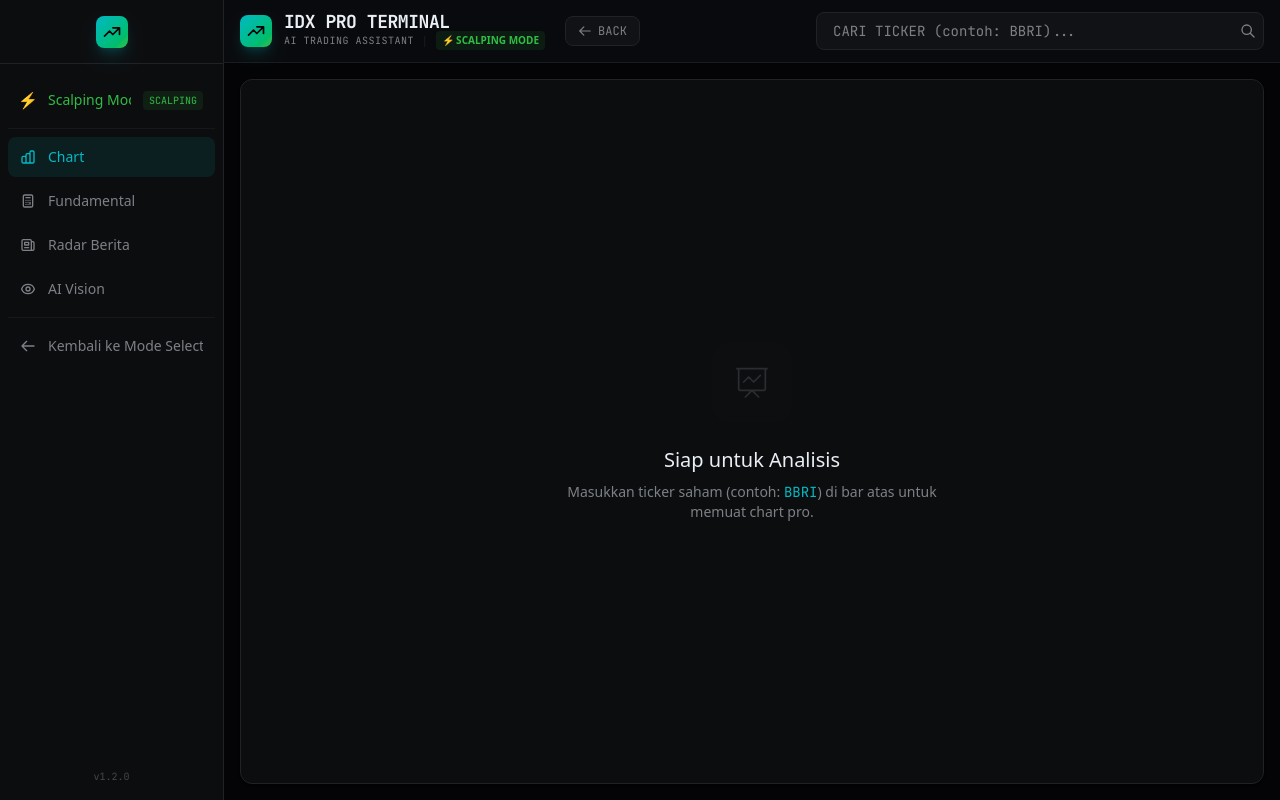
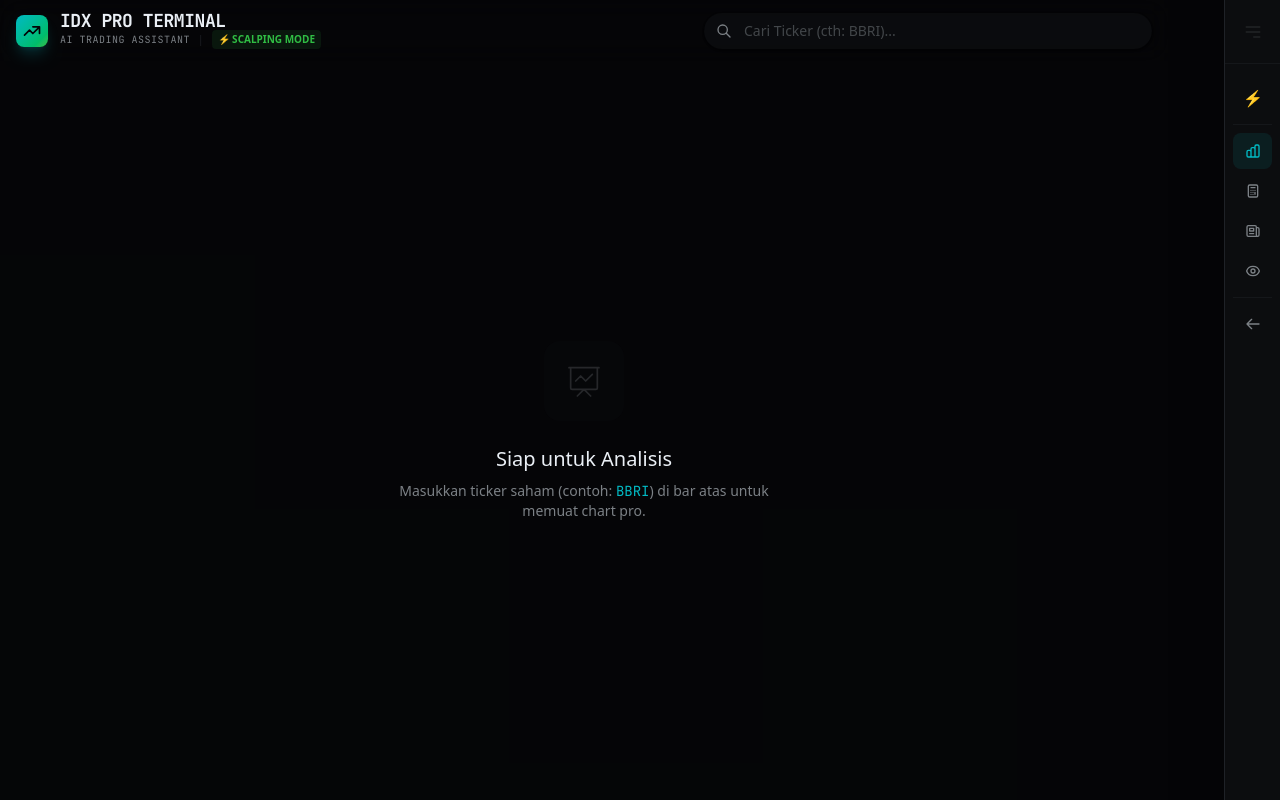
Before and after one commit to Creastein/idx-trading-assistant, a Next.js app: page / in a window 1280 px wide. Both pictures are taken after a click on the button 408 px from the left and 522 px from the top of the page. Built offline with nearby package versions, Linux system fonts and the light colour scheme.

Commit message:
feat: Implement the main trading assistant UI with chart panel, sidebar navigation, and analysis page structure.

```diff
--- a/src/app/page.tsx
+++ b/src/app/page.tsx
@@ -78,21 +78,13 @@ export default function Home() {
 
   return (
     <div className="min-h-screen bg-terminal-bg flex h-screen overflow-hidden">
-      {/* Sidebar Navigation */}
-      <SidebarNavigation
-        tradingMode={tradingMode}
-        onBackToModeSelection={() => setTradingMode(null)}
-        activeTab={activeTab}
-        onTabChange={setActiveTab}
-      />
-
       {/* Main Content */}
-      <div className="flex-1 flex flex-col overflow-hidden">
-        {/* Header */}
-        <header className="border-b border-terminal-border bg-card/80 backdrop-blur-md sticky top-0 z-50 shrink-0">
+      <div className="flex-1 flex flex-col overflow-hidden mr-14">
+        {/* Header - Borderless & Seamless */}
+        <header className="bg-background/50 backdrop-blur-md sticky top-0 z-50 shrink-0">
           <div className="container mx-auto px-4 py-3 flex items-center justify-between gap-6">
 
-            {/* Brand & Back Button */}
+            {/* Brand (No Back Button) */}
             <div className="flex items-center gap-3 shrink-0">
               <div className="w-8 h-8 rounded-lg bg-gradient-to-br from-primary to-chart-2 flex items-center justify-center shadow-lg shadow-primary/20">
                 <svg className="w-5 h-5 text-primary-foreground" fill="none" stroke="currentColor" viewBox="0 0 24 24">
@@ -116,33 +108,26 @@ export default function Home() {
                   </button>
                 </div>
               </div>
-
-              {/* Back Button - Visible on all screens */}
-              <button
-                onClick={() => setTradingMode(null)}
-                className="ml-2 flex items-center gap-1.5 px-3 py-1.5 rounded-lg bg-secondary/50 hover:bg-secondary border border-border text-xs font-mono text-muted-foreground hover:text-foreground transition-all group"
-                title="Kembali ke Mode Selection"
-              >
-                <svg className="w-3.5 h-3.5 group-hover:-translate-x-0.5 transition-transform" fill="none" stroke="currentColor" viewBox="0 0 24 24">
-                  <path strokeLinecap="round" strokeLinejoin="round" strokeWidth={2} d="M10 19l-7-7m0 0l7-7m-7 7h18" />
-                </svg>
-                <span className="hidden sm:inline">BACK</span>
-              </button>
             </div>
 
-            {/* Search Bar - Centered */}
-            <form onSubmit={handleSearch} className="flex-1 max-w-md relative">
+            {/* Search Bar - Seamless Integration */}
+            <form onSubmit={handleSearch} className="flex-1 max-w-md relative group">
+              <div className="absolute inset-y-0 left-3 flex items-center pointer-events-none text-muted-foreground group-focus-within:text-primary transition-colors">
+                <svg className="w-4 h-4" fill="none" stroke="currentColor" viewBox="0 0 24 24">
+                  <path strokeLinecap="round" strokeLinejoin="round" strokeWidth={2} d="M21 21l-6-6m2-5a7 7 0 11-14 0 7 7 0 0114 0z" />
+                </svg>
+              </div>
               <input
                 type="text"
                 value={ticker}
                 onChange={(e) => setTicker(e.target.value.toUpperCase())}
-                placeholder="CARI TICKER (contoh: BBRI)..."
-                className="w-full bg-secondary/50 border border-border rounded-lg py-2 pl-4 pr-12 font-mono text-sm focus:outline-none focus:ring-2 focus:ring-primary/50 focus:border-primary transition-all"
+                placeholder="Cari Ticker (cth: BBRI)..."
+                className="w-full bg-secondary/30 hover:bg-secondary/50 focus:bg-background border-none rounded-full py-2 pl-10 pr-12 text-sm transition-all shadow-sm focus:shadow-md focus:ring-1 focus:ring-primary/20 placeholder:text-muted-foreground/50"
               />
               <button
                 type="submit"
                 disabled={isLoading}
-                className="absolute right-2 top-1/2 -translate-y-1/2 text-muted-foreground hover:text-primary transition-colors disabled:opacity-50"
+                className="absolute right-2 top-1/2 -translate-y-1/2 p-1 rounded-full text-muted-foreground hover:bg-background hover:text-primary transition-all disabled:opacity-50"
               >
                 {isLoading ? (
                   <svg className="w-4 h-4 animate-spin" viewBox="0 0 24 24">
@@ -150,36 +135,33 @@ export default function Home() {
                     <path className="opacity-75" fill="currentColor" d="M4 12a8 8 0 018-8V0C5.373 0 0 5.373 0 12h4zm2 5.291A7.962 7.962 0 014 12H0c0 3.042 1.135 5.824 3 7.938l3-2.647z"></path>
                   </svg>
                 ) : (
-                  <svg className="w-4 h-4" fill="none" stroke="currentColor" viewBox="0 0 24 24">
-                    <path strokeLinecap="round" strokeLinejoin="round" strokeWidth={2} d="M21 21l-6-6m2-5a7 7 0 11-14 0 7 7 0 0114 0z" />
-                  </svg>
+                  <span className="text-[10px] font-bold opacity-0 group-focus-within:opacity-100 transition-opacity">↵</span>
                 )}
               </button>
             </form>
 
             {/* Key Stats Inline */}
             {stockData && (
-              <div className="hidden lg:flex items-center gap-6 font-mono border-l border-border pl-6 animate-in slide-in-from-right-4 fade-in duration-500">
+              <div className="hidden lg:flex items-center gap-6 pl-6 animate-in slide-in-from-right-4 fade-in duration-500">
                 <div>
-                  <span className="text-xs text-muted-foreground block">HARGA TERAKHIR</span>
-                  <span className="text-lg font-bold text-foreground">{stockData.price?.toLocaleString("id-ID") || "N/A"}</span>
+                  <span className="text-[10px] uppercase font-semibold tracking-wider text-muted-foreground block">Harga Terakhir</span>
+                  <span className="text-lg font-mono font-bold text-foreground tracking-tight">{stockData.price?.toLocaleString("id-ID") || "N/A"}</span>
                 </div>
+                <div className="h-8 w-px bg-border/30"></div>
                 <div>
-                  <span className="text-xs text-muted-foreground block">PERUBAHAN</span>
-                  <span className={`text-lg font-bold ${(stockData.change || 0) >= 0 ? "text-profit" : "text-loss"}`}>
+                  <span className="text-[10px] uppercase font-semibold tracking-wider text-muted-foreground block">Perubahan</span>
+                  <span className={`text-lg font-mono font-bold tracking-tight ${(stockData.change || 0) >= 0 ? "text-profit" : "text-loss"}`}>
                     {(stockData.change || 0) >= 0 ? "+" : ""}{(stockData.changePercent || 0).toFixed(2)}%
                   </span>
                 </div>
               </div>
             )}
-
           </div>
         </header>
 
         {/* Main Content - Grid Layout */}
-        {/* Main Content - Grid Layout */}
-        <main className="flex-1 p-4 overflow-hidden">
-          <div className="flex h-full gap-4">
+        <main className="flex-1 p-0 overflow-hidden">
+          <div className="flex h-full">
 
             {/* Main Chart Area (Expandable) */}
             <div className={`flex flex-col h-full transition-all duration-300 ${activeTab === 'chart' ? 'w-full' : 'hidden lg:flex lg:w-3/4'}`}>
@@ -191,7 +173,7 @@ export default function Home() {
 
             {/* Sidebar Tools (Collapsible) */}
             {activeTab !== 'chart' && (
-              <div className="w-full lg:w-1/4 h-full overflow-hidden flex flex-col animate-in slide-in-from-right-10 fade-in duration-300">
+              <div className="w-full lg:w-1/4 h-full overflow-hidden flex flex-col animate-in slide-in-from-right-10 fade-in duration-300 bg-background/50 border-l border-border/10 backdrop-blur-sm">
                 <AnalysisSidebar
                   ticker={ticker}
                   stockData={stockData}
@@ -208,7 +190,14 @@ export default function Home() {
           </div>
         </main>
       </div>
-      {/* End Main Content */}
+
+      {/* Sidebar Navigation - Fixed Right */}
+      <SidebarNavigation
+        tradingMode={tradingMode}
+        onBackToModeSelection={() => setTradingMode(null)}
+        activeTab={activeTab}
+        onTabChange={setActiveTab}
+      />
     </div>
   );
 }
--- a/src/components/AnalysisSidebar.tsx
+++ b/src/components/AnalysisSidebar.tsx
@@ -29,7 +29,7 @@ export default function AnalysisSidebar({
     // Internal state removed, using props instead
 
     return (
-        <div className="flex flex-col h-full bg-card rounded-xl border border-border overflow-hidden shadow-sm">
+        <div className="flex flex-col h-full bg-card/50 border-l border-border/50 overflow-hidden backdrop-blur-sm">
             {/* Tabs Header */}
             <div className="flex items-center border-b border-border bg-muted/40">
                 <button
--- a/src/components/MainChartPanel.tsx
+++ b/src/components/MainChartPanel.tsx
@@ -13,7 +13,7 @@ export default function MainChartPanel({ symbol, tradingMode }: MainChartPanelPr
     const interval = tradingMode === 'SCALPING' ? TRADINGVIEW.DEFAULT_INTERVAL.SCALPING : TRADINGVIEW.DEFAULT_INTERVAL.SWING;
 
     return (
-        <div className="h-full flex flex-col bg-card rounded-xl border border-border overflow-hidden shadow-sm relative group">
+        <div className="h-full flex flex-col bg-transparent rounded-none border-none overflow-hidden relative group">
             {symbol ? (
                 <>
                     {/* Chart Info - Bottom Right */}
--- a/src/components/SidebarNavigation.tsx
+++ b/src/components/SidebarNavigation.tsx
@@ -92,16 +92,16 @@ export default function SidebarNavigation({ tradingMode, onBackToModeSelection,
         <>
             {/* Sidebar */}
             <div
-                className={`fixed left-0 top-0 h-full bg-card border-r border-border z-40 transition-all duration-300 ${isExpanded ? "w-56" : "w-14"
+                className={`fixed right-0 top-0 h-full bg-card border-l border-border z-40 transition-all duration-300 ${isExpanded ? "w-56" : "w-14"
                     }`}
                 onMouseEnter={() => setIsExpanded(true)}
                 onMouseLeave={() => setIsExpanded(false)}
             >
-                {/* Logo / Toggle */}
-                <div className="h-16 flex items-center justify-center border-b border-border">
-                    <div className="w-8 h-8 rounded-lg bg-gradient-to-br from-primary to-chart-2 flex items-center justify-center shadow-lg shadow-primary/20">
-                        <svg className="w-5 h-5 text-primary-foreground" fill="none" stroke="currentColor" viewBox="0 0 24 24">
-                            <path strokeLinecap="round" strokeLinejoin="round" strokeWidth={2} d="M13 7h8m0 0v8m0-8l-8 8-4-4-6 6" />
+                {/* Top Spacer (No Logo) */}
+                <div className="h-16 flex items-center justify-center border-b border-border/50">
+                    <div className="w-8 h-8 flex items-center justify-center text-muted-foreground/20">
+                        <svg className="w-5 h-5" fill="none" stroke="currentColor" viewBox="0 0 24 24">
+                            <path strokeLinecap="round" strokeLinejoin="round" strokeWidth={2} d="M4 6h16M4 12h16m-7 6h7" />
                         </svg>
                     </div>
                 </div>
```
